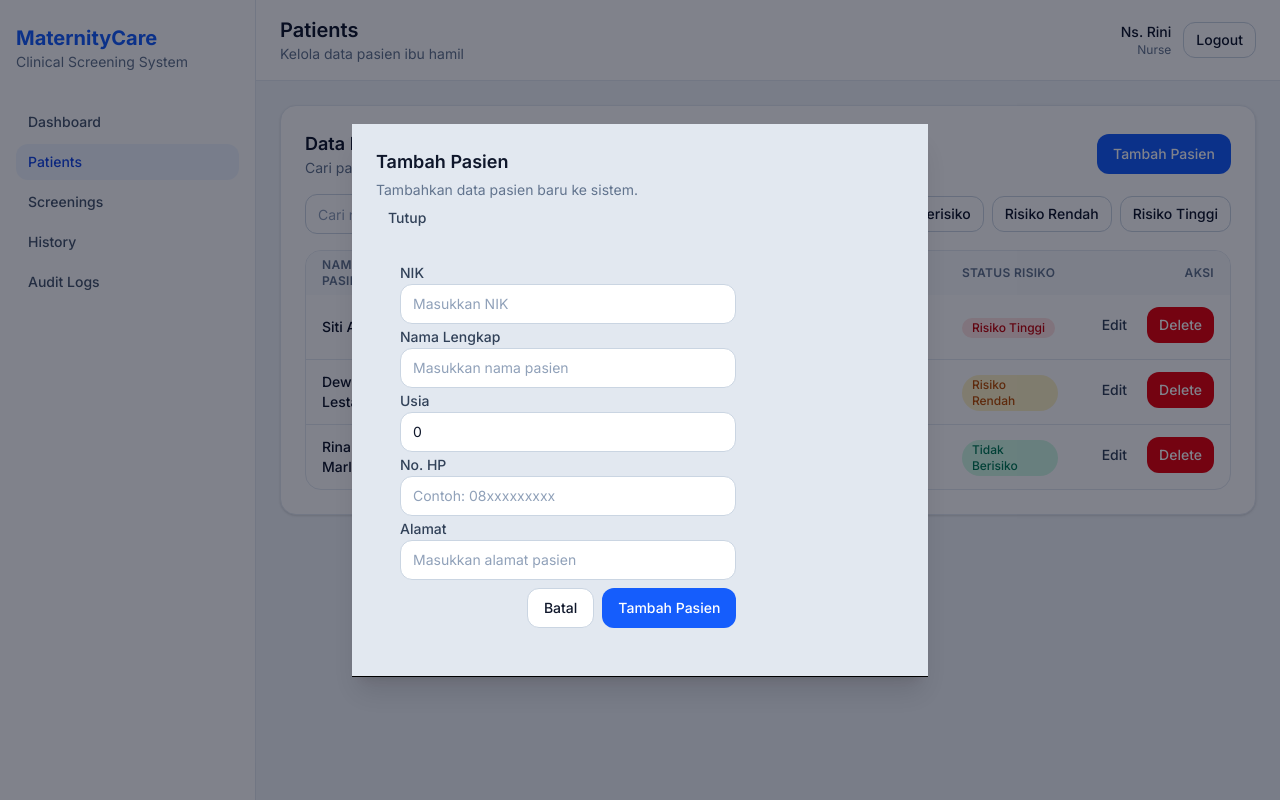
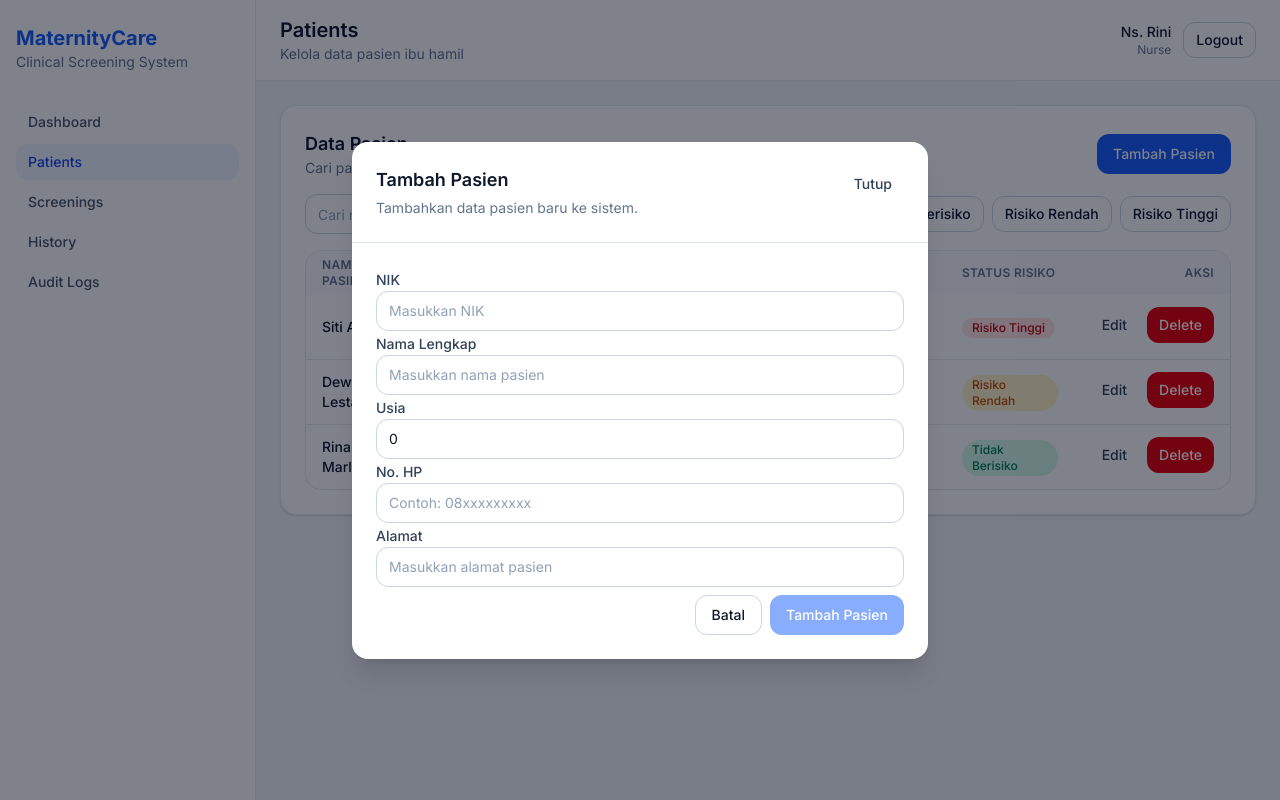
Before and after one commit to dikasaputra-dev/react-maternal-risk-screening-application, a React (Vite) app: page /patients in a window 1280 px wide. Both pictures are taken after a click on the button "Tambah Pasien". Built offline with nearby package versions, Linux system fonts and the light colour scheme.

Commit message:
Form Validation + Better UX

```diff
--- /dev/null
+++ b/src/components/ui/confirm-modal.tsx
@@ -0,0 +1,43 @@
+import { Button } from "@/components/ui/button";
+import { Modal } from "@/components/ui/modal";
+
+type ConfirmModalProps = {
+  open: boolean;
+  title: string;
+  description: string;
+  confirmText?: string;
+  cancelText?: string;
+  variant?: "danger" | "primary";
+  onConfirm: () => void;
+  onCancel: () => void;
+};
+
+export function ConfirmModal({
+  open,
+  title,
+  description,
+  confirmText = "Konfirmasi",
+  cancelText = "Batal",
+  variant = "primary",
+  onConfirm,
+  onCancel,
+}: ConfirmModalProps) {
+  return (
+    <Modal
+      open={open}
+      title={title}
+      description={description}
+      onClose={onCancel}
+    >
+      <div className="flex justify-end gap-2">
+        <Button type="button" variant="outline" onClick={onCancel}>
+          {cancelText}
+        </Button>
+
+        <Button type="button" variant={variant} onClick={onConfirm}>
+          {confirmText}
+        </Button>
+      </div>
+    </Modal>
+  );
+}
--- a/src/components/ui/modal.tsx
+++ b/src/components/ui/modal.tsx
@@ -1,5 +1,6 @@
+import type { ReactNode } from "react";
+
 import { Button } from "@/components/ui/button";
-import type { ReactNode } from "react";
 
 type ModalProps = {
   open: boolean;
@@ -19,23 +20,34 @@ export function Modal({
   if (!open) return null;
 
   return (
-    <div className="fixed inset-0 z-50 flex items-center justify-center bg-slate-950/50 p-4">
-      <div className="w-full max-w-xl rounded-2xl bg-white shadow-xl">
-        <div className="flex items-start justify-between border-b bg-slate-200 p-6">
+    <div
+      className="fixed inset-0 z-50 flex items-center justify-center bg-slate-950/50 p-4"
+      role="dialog"
+      aria-modal="true"
+    >
+      <button
+        type="button"
+        aria-label="Tutup modal"
+        className="absolute inset-0 cursor-default"
+        onClick={onClose}
+      />
+
+      <div className="relative z-10 w-full max-w-xl rounded-2xl bg-white shadow-xl">
+        <div className="flex items-start justify-between border-b border-slate-200 p-6">
           <div>
             <h2 className="text-lg font-semibold text-slate-900">{title}</h2>
 
             {description && (
               <p className="mt-1 text-sm text-slate-500">{description}</p>
             )}
+          </div>
 
-            <Button variant="ghost" size="sm" onClick={onClose}>
-              Tutup
-            </Button>
+          <Button variant="ghost" size="sm" onClick={onClose}>
+            Tutup
+          </Button>
+        </div>
 
-            <div className="p-6">{children}</div>
-          </div>
-        </div>
+        <div className="max-h-[70vh] overflow-y-auto p-6">{children}</div>
       </div>
     </div>
   );
--- a/src/features/patients/components/patient-form.tsx
+++ b/src/features/patients/components/patient-form.tsx
@@ -1,10 +1,17 @@
+import React, { useMemo, useState } from "react";
+
 import { Button } from "@/components/ui/button";
 import { Input } from "@/components/ui/input";
+
 import type {
   Patient,
+  PatientFormErrors,
   PatientFormValues,
 } from "@/features/patients/types/patient.type";
-import React, { useState } from "react";
+import {
+  hasPatientFormErrors,
+  validatePatientForm,
+} from "@/features/patients/utils/patient-validation";
 
 type PatientFormProps = {
   initialData?: Patient | null;
@@ -25,6 +32,18 @@ export function PatientForm({
     address: initialData?.address ?? "",
   });
 
+  const [errors, setErrors] = useState<PatientFormErrors>({});
+  const [isTouched, setIsTouched] = useState(false);
+
+  const liveErrors = useMemo(() => {
+    if (!isTouched) return {};
+    return validatePatientForm(form);
+  }, [form, isTouched]);
+
+  const visibleErrors = isTouched ? liveErrors : errors;
+
+  const isInvalid = hasPatientFormErrors(validatePatientForm(form));
+
   const handleChange = (
     field: keyof PatientFormValues,
     value: string | number,
@@ -33,13 +52,25 @@ export function PatientForm({
       ...prev,
       [field]: value,
     }));
+
+    setIsTouched(true);
   };
 
   const handleSubmit = (event: React.FormEvent<HTMLFormElement>) => {
     event.preventDefault();
 
+    const nextErrors = validatePatientForm(form);
+    setErrors(nextErrors);
+    setIsTouched(true);
+
+    if (hasPatientFormErrors(nextErrors)) return;
+
     onSubmit({
       ...form,
+      nik: form.nik.trim(),
+      fullName: form.fullName.trim(),
+      phone: form.phone?.trim(),
+      address: form.address?.trim(),
       age: Number(form.age),
     });
   };
@@ -51,6 +82,7 @@ export function PatientForm({
         label="NIK"
         placeholder="Masukkan NIK"
         value={form.nik}
+        error={visibleErrors.nik}
         onChange={(event) => handleChange("nik", event.target.value)}
       />
 
@@ -59,14 +91,17 @@ export function PatientForm({
         label="Nama Lengkap"
         placeholder="Masukkan nama pasien"
         value={form.fullName}
+        error={visibleErrors.fullName}
         onChange={(event) => handleChange("fullName", event.target.value)}
       />
 
       <Input
         id="age"
         label="Usia"
+        type="number"
         placeholder="Masukkan usia"
         value={form.age}
+        error={visibleErrors.age}
         onChange={(event) => handleChange("age", event.target.value)}
       />
 
@@ -75,6 +110,7 @@ export function PatientForm({
         label="No. HP"
         placeholder="Contoh: 08xxxxxxxxx"
         value={form.phone}
+        error={visibleErrors.phone}
         onChange={(event) => handleChange("phone", event.target.value)}
       />
 
@@ -83,6 +119,7 @@ export function PatientForm({
         label="Alamat"
         placeholder="Masukkan alamat pasien"
         value={form.address}
+        error={visibleErrors.address}
         onChange={(event) => handleChange("address", event.target.value)}
       />
 
@@ -91,7 +128,7 @@ export function PatientForm({
           Batal
         </Button>
 
-        <Button type="submit">
+        <Button type="submit" disabled={isInvalid}>
           {initialData ? "Simpan Perubahan" : "Tambah Pasien"}
         </Button>
       </div>
--- a/src/features/patients/components/patient-table-section.tsx
+++ b/src/features/patients/components/patient-table-section.tsx
@@ -19,6 +19,7 @@ import type {
   PatientFormValues,
   RiskCategory,
 } from "@/features/patients/types/patient.type";
+import { ConfirmModal } from "@/components/ui/confirm-modal";
 
 type RiskFilter = "all" | RiskCategory;
 
@@ -39,6 +40,7 @@ export function PatientTableSection() {
 
   const [isModalOpen, setIsModalOpen] = useState(false);
   const [selectedPatient, setSelectedPatient] = useState<Patient | null>(null);
+  const [patientToDelete, setPatientToDelete] = useState<Patient | null>(null);
 
   const filteredPatients = useMemo(() => {
     return patients.filter((patient) => {
@@ -99,13 +101,21 @@ export function PatientTableSection() {
   };
 
   const handleDeletePatient = (patientId: string) => {
-    const confirmDelete = window.confirm(
-      "Apakah Anda yakin ingin menghapus data pasien ini?",
+    const patient = patients.find((item) => item.id === patientId);
+
+    if (!patient) return;
+
+    setPatientToDelete(patient);
+  };
+
+  const handleConfirmDelete = () => {
+    if (!patientToDelete) return;
+
+    setPatients((prev) =>
+      prev.filter((patient) => patient.id !== patientToDelete.id),
     );
 
-    if (!confirmDelete) return;
-
-    setPatients((prev) => prev.filter((patient) => patient.id !== patientId));
+    setPatientToDelete(null);
   };
 
   return (
@@ -176,6 +186,17 @@ export function PatientTableSection() {
           onCancel={handleCloseModal}
         />
       </Modal>
+
+      <ConfirmModal
+        open={Boolean(patientToDelete)}
+        title="Hapus Data Pasien"
+        description={`Apakah Anda yakin ingin menghapus data pasien ${patientToDelete?.fullName}? Aksi ini tidak bisa dibatalkan.`}
+        confirmText="Hapus"
+        cancelText="Batal"
+        variant="danger"
+        onCancel={() => setPatientToDelete(null)}
+        onConfirm={handleConfirmDelete}
+      />
     </>
   );
 }
--- a/src/features/patients/types/patient.type.ts
+++ b/src/features/patients/types/patient.type.ts
@@ -18,3 +18,7 @@ export type PatientFormValues = {
   phone?: string;
   address?: string;
 };
+
+export type PatientFormErrors = Partial<
+  Record<keyof PatientFormValues, string>
+>;
--- /dev/null
+++ b/src/features/patients/utils/patient-validation.ts
@@ -0,0 +1,42 @@
+import type {
+  PatientFormErrors,
+  PatientFormValues,
+} from "@/features/patients/types/patient.type";
+
+export function validatePatientForm(
+  values: PatientFormValues,
+): PatientFormErrors {
+  const errors: PatientFormErrors = {};
+
+  if (!values.nik.trim()) {
+    errors.nik = "NIK wajib diisi.";
+  } else if (!/^\d{16}$/.test(values.nik)) {
+    errors.nik = "NIK harus terdiri dari 16 digin angka.";
+  }
+
+  if (!values.fullName.trim()) {
+    errors.fullName = "Nama lengkap wajib diisi.";
+  } else if (values.fullName.trim().length < 3) {
+    errors.fullName = "Nama minimal 3 karakter.";
+  }
+
+  if (!values.age) {
+    errors.age = "Usia wajib diisi.";
+  } else if (values.age < 10 || values.age > 60) {
+    errors.age = "Usia ibu harus berada di rentang 10–60 tahun.";
+  }
+
+  if (values.phone && !/^[0-9+ -]{8,20}$/.test(values.phone)) {
+    errors.phone = "Format nomor HP tidak valid.";
+  }
+
+  if (values.address && values.address.trim().length < 5) {
+    errors.address = "Alamat minimal 5 karakter.";
+  }
+
+  return errors;
+}
+
+export function hasPatientFormErrors(errors: PatientFormErrors) {
+  return Object.keys(errors).length > 0;
+}
```
